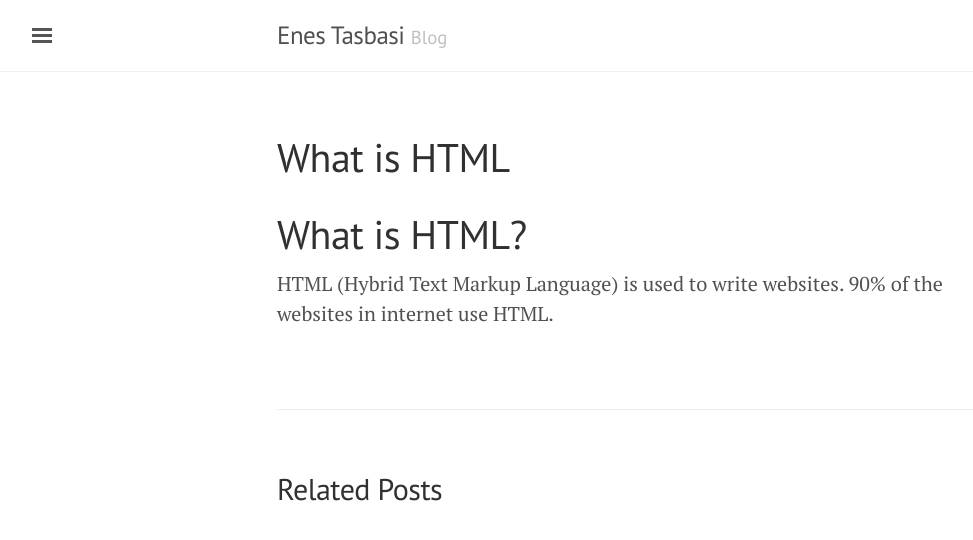
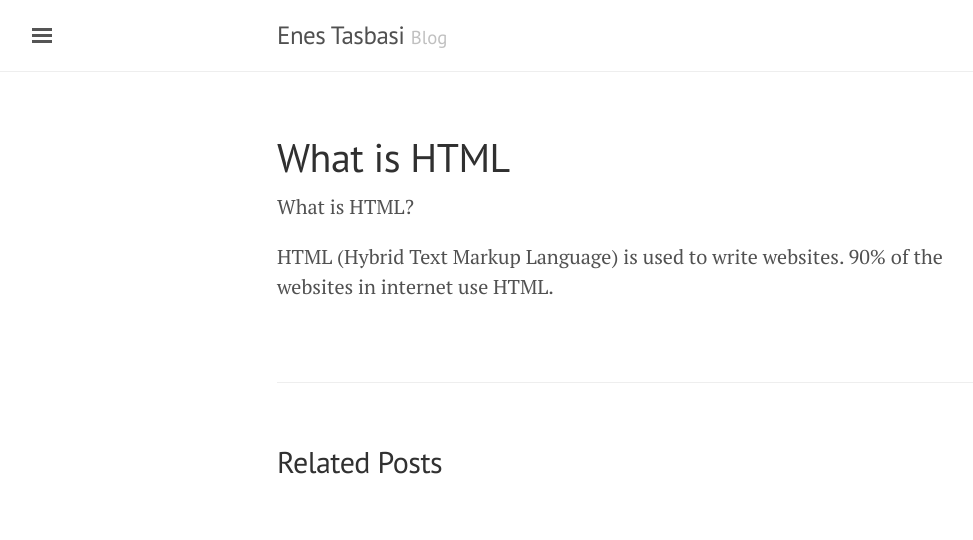
Before and after one commit to spsid1711/etasbasi.github.io, a Jekyll site: the page built from _posts/2015-11-30-What-Is_HTML.md, in a window 1280 px wide. Shown: the top 540 px of the page, without its empty margins (3-976 px from the left). Built offline with Jekyll 4.4.1, drawn with Linux system fonts in a browser that asks for light colours.

Commit message:
fix the header problem

```diff
--- a/_posts/2015-11-30-What-Is_HTML.md
+++ b/_posts/2015-11-30-What-Is_HTML.md
@@ -4,6 +4,6 @@ title: What is HTML
 date: 2015-11-25
 ---
 
-#What is HTML?
+What is HTML?
 
 HTML (Hybrid Text Markup Language) is used to write websites. 90% of the websites in internet use HTML.
```
